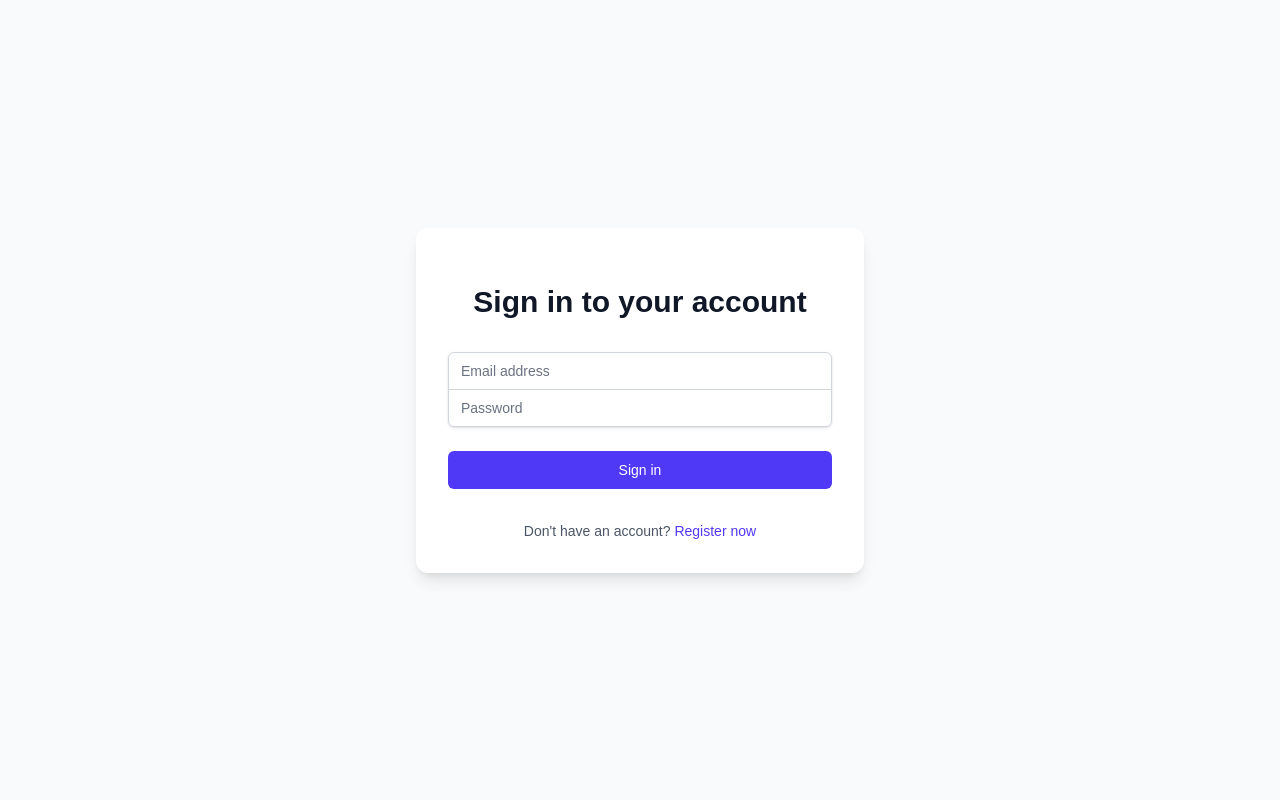
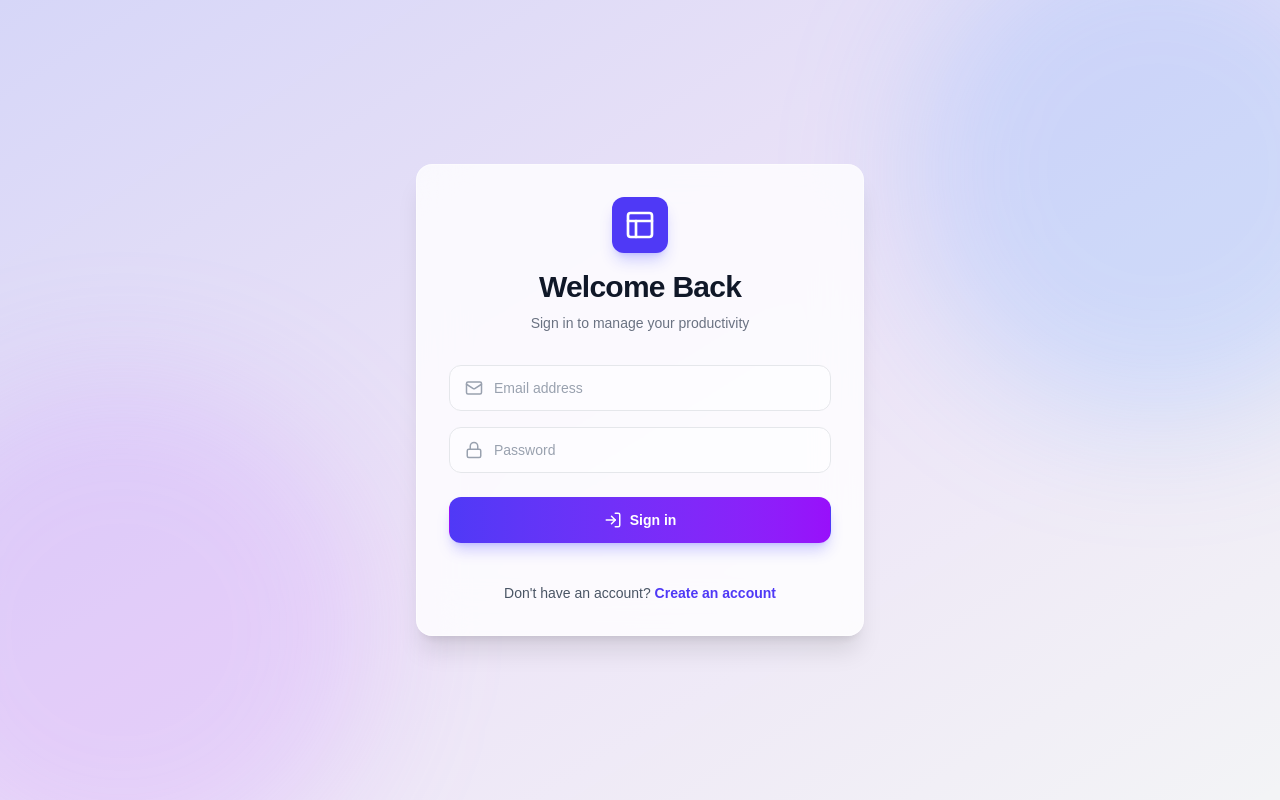
Before and after one commit to TharangaJ123/task-management-system-nextjs, a Next.js app: page /login in a window 1280 px wide. Built offline with nearby package versions, Linux system fonts and the light colour scheme; no server answers.

Commit message:
enhance ui of the login page and register page

```diff
--- a/src/app/login/page.tsx
+++ b/src/app/login/page.tsx
@@ -3,6 +3,8 @@
 import { useState } from 'react';
 import { useAuth } from '@/context/AuthContext';
 import Link from 'next/link';
+import { motion } from 'framer-motion';
+import { Mail, Lock, Layout, LogIn } from 'lucide-react';
 
 export default function LoginPage() {
     const [email, setEmail] = useState('');
@@ -39,39 +41,67 @@ export default function LoginPage() {
     };
 
     return (
-        <div className="min-h-screen flex items-center justify-center bg-gray-50 py-12 px-4 sm:px-6 lg:px-8">
-            <div className="max-w-md w-full space-y-8 bg-white p-8 rounded-xl shadow-lg">
-                <div>
-                    <h2 className="mt-6 text-center text-3xl font-extrabold text-gray-900">
-                        Sign in to your account
+        <div className="min-h-screen flex items-center justify-center bg-[#f3f4f6] relative overflow-hidden">
+            {/* Background Decor */}
+            <div className="absolute top-0 left-0 w-full h-full bg-gradient-to-br from-indigo-500/20 via-purple-500/10 to-transparent pointer-events-none" />
+            <div className="absolute top-[-10%] right-[-10%] w-[500px] h-[500px] bg-blue-400/20 rounded-full blur-3xl pointer-events-none" />
+            <div className="absolute bottom-[-10%] left-[-10%] w-[500px] h-[500px] bg-purple-400/20 rounded-full blur-3xl pointer-events-none" />
+
+            <motion.div
+                initial={{ opacity: 0, y: 20 }}
+                animate={{ opacity: 1, y: 0 }}
+                transition={{ duration: 0.5 }}
+                className="max-w-md w-full space-y-8 bg-white/80 backdrop-blur-xl p-8 rounded-2xl shadow-xl border border-white/40 relative z-10 mx-4"
+            >
+                <div className="flex flex-col items-center">
+                    <div className="bg-indigo-600 p-3 rounded-xl text-white shadow-lg shadow-indigo-500/30 mb-4">
+                        <Layout size={32} />
+                    </div>
+                    <h2 className="text-3xl font-bold text-gray-900 tracking-tight">
+                        Welcome Back
                     </h2>
+                    <p className="mt-2 text-sm text-gray-500">
+                        Sign in to manage your productivity
+                    </p>
                 </div>
+
                 <form className="mt-8 space-y-6" onSubmit={handleSubmit}>
                     {error && (
-                        <div className="bg-red-50 border-l-4 border-red-400 p-4">
-                            <div className="flex">
-                                <div className="ml-3">
-                                    <p className="text-sm text-red-700">{error}</p>
-                                </div>
+                        <motion.div
+                            initial={{ opacity: 0, height: 0 }}
+                            animate={{ opacity: 1, height: 'auto' }}
+                            className="bg-red-50/80 backdrop-blur-sm border border-red-200 text-red-600 px-4 py-3 rounded-xl text-sm flex items-center gap-2"
+                        >
+                            <svg className="w-5 h-5 flex-shrink-0" fill="currentColor" viewBox="0 0 20 20">
+                                <path fillRule="evenodd" d="M18 10a8 8 0 11-16 0 8 8 0 0116 0zm-7 4a1 1 0 11-2 0 1 1 0 012 0zm-1-9a1 1 0 00-1 1v4a1 1 0 102 0V6a1 1 0 00-1-1z" clipRule="evenodd" />
+                            </svg>
+                            {error}
+                        </motion.div>
+                    )}
+
+                    <div className="space-y-4">
+                        <div className="relative">
+                            <div className="absolute inset-y-0 left-0 pl-4 flex items-center pointer-events-none text-gray-400">
+                                <Mail size={18} />
                             </div>
-                        </div>
-                    )}
-                    <div className="rounded-md shadow-sm -space-y-px">
-                        <div>
                             <input
                                 type="email"
                                 required
-                                className="appearance-none rounded-none relative block w-full px-3 py-2 border border-gray-300 placeholder-gray-500 text-gray-900 rounded-t-md focus:outline-none focus:ring-indigo-500 focus:border-indigo-500 focus:z-10 sm:text-sm"
+                                className="block w-full pl-11 pr-4 py-3 border border-gray-200 rounded-xl text-gray-900 bg-white/50 focus:bg-white focus:outline-none focus:ring-2 focus:ring-indigo-500/20 focus:border-indigo-500 transition-all placeholder-gray-400 text-sm"
                                 placeholder="Email address"
                                 value={email}
                                 onChange={(e) => setEmail(e.target.value)}
                             />
                         </div>
-                        <div>
+
+                        <div className="relative">
+                            <div className="absolute inset-y-0 left-0 pl-4 flex items-center pointer-events-none text-gray-400">
+                                <Lock size={18} />
+                            </div>
                             <input
                                 type="password"
                                 required
-                                className="appearance-none rounded-none relative block w-full px-3 py-2 border border-gray-300 placeholder-gray-500 text-gray-900 rounded-b-md focus:outline-none focus:ring-indigo-500 focus:border-indigo-500 focus:z-10 sm:text-sm"
+                                className="block w-full pl-11 pr-4 py-3 border border-gray-200 rounded-xl text-gray-900 bg-white/50 focus:bg-white focus:outline-none focus:ring-2 focus:ring-indigo-500/20 focus:border-indigo-500 transition-all placeholder-gray-400 text-sm"
                                 placeholder="Password"
                                 value={password}
                                 onChange={(e) => setPassword(e.target.value)}
@@ -79,25 +109,34 @@ export default function LoginPage() {
                         </div>
                     </div>
 
-                    <div>
-                        <button
-                            type="submit"
-                            disabled={isSubmitting}
-                            className={`group relative w-full flex justify-center py-2 px-4 border border-transparent text-sm font-medium rounded-md text-white bg-indigo-600 hover:bg-indigo-700 focus:outline-none focus:ring-2 focus:ring-offset-2 focus:ring-indigo-500 ${isSubmitting ? 'opacity-50 cursor-not-allowed' : ''}`}
-                        >
-                            {isSubmitting ? 'Signing in...' : 'Sign in'}
-                        </button>
-                    </div>
+                    <button
+                        type="submit"
+                        disabled={isSubmitting}
+                        className={`group relative w-full flex justify-center py-3 px-4 border border-transparent text-sm font-semibold rounded-xl text-white bg-gradient-to-r from-indigo-600 to-purple-600 hover:from-indigo-700 hover:to-purple-700 focus:outline-none focus:ring-2 focus:ring-offset-2 focus:ring-indigo-500 shadow-lg shadow-indigo-500/30 transition-all ${isSubmitting ? 'opacity-70 cursor-not-allowed' : 'hover:scale-[1.02] active:scale-[0.98]'}`}
+                    >
+                        {isSubmitting ? (
+                            <span className="flex items-center gap-2">
+                                <div className="w-4 h-4 border-2 border-white/30 border-t-white rounded-full animate-spin" />
+                                Signing in...
+                            </span>
+                        ) : (
+                            <span className="flex items-center gap-2">
+                                <LogIn size={18} />
+                                Sign in
+                            </span>
+                        )}
+                    </button>
                 </form>
-                <div className="text-center">
+
+                <div className="text-center pt-2">
                     <p className="text-sm text-gray-600">
                         Don't have an account?{' '}
-                        <Link href="/register" className="font-medium text-indigo-600 hover:text-indigo-500">
-                            Register now
+                        <Link href="/register" className="font-semibold text-indigo-600 hover:text-indigo-500 transition-colors">
+                            Create an account
                         </Link>
                     </p>
                 </div>
-            </div>
+            </motion.div>
         </div>
     );
 }
```
Also changed, not shown: src/app/register/page.tsx (+74 -31 lines).
